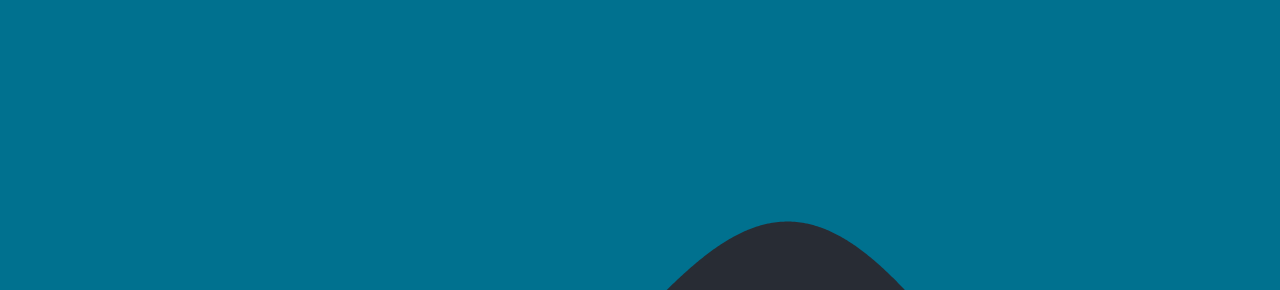
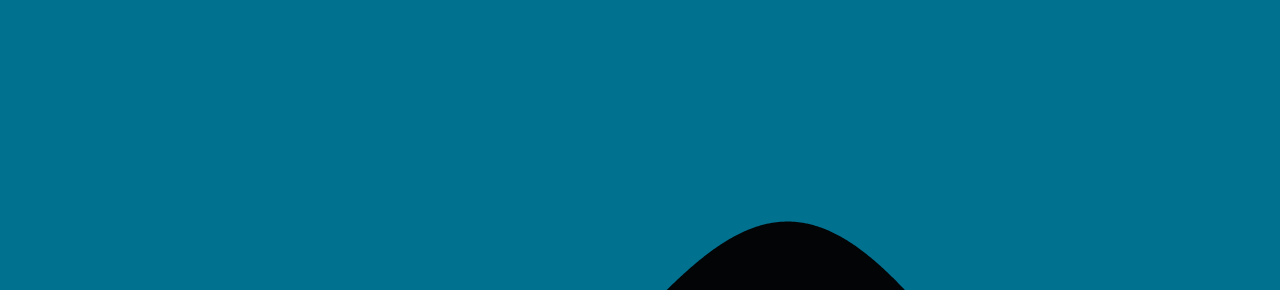
Before and after one commit to stefanableitinger/pointhub, a plain HTML site: page index.html in a window 1280 px wide. Shown: the part 52-342 px from the top of the page. Drawn offline with Linux system fonts and the light colour scheme.

Commit message:
Update index.html

```diff
--- a/index.html
+++ b/index.html
@@ -97,7 +97,7 @@
           ctx.lineTo(canvas.width, canvas.height);
           ctx.lineTo(0, canvas.height);
           ctx.closePath();
-          ctx.fillStyle = '#282c34';
+          ctx.fillStyle = '#030406';
           ctx.fill();
 
           increment += wave.frequency;
```
